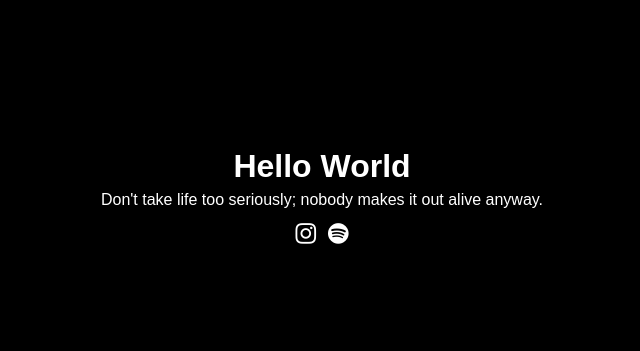
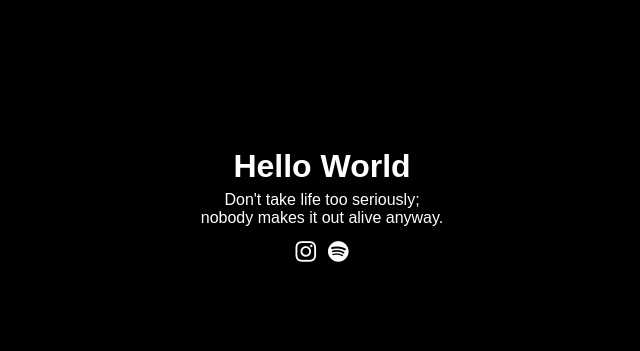
Before and after one commit to bintangazhar/bintangazhar.github.io, a plain HTML site: page index.html in a window 1280 px wide. Shown: the part 152-503 px from the top of the page, without its empty margins (318-958 px from the left). Drawn offline with Linux system fonts and the light colour scheme; a web font is replaced by a local one.

Commit message:
updatelagi

```diff
--- a/index.html
+++ b/index.html
@@ -14,7 +14,7 @@
   <body>
     <div class="container">
       <h1>Hello World</h1>
-      <p>Don't take life too seriously; nobody makes it out alive anyway.</p>
+      <p>Don't take life too seriously;<br/>nobody makes it out alive anyway.</p>
       <div class="social-wrapper">
         <a href="https://instagram.com/bintangazharr" target="_blank"><i class="fa fa-instagram" style="font-size:24px;color:white"></i></a>
         <a href="https://open.spotify.com/user/31y3ddddgnweuk5sbp34zuunmtba" target="_blank"><i class="fa fa-spotify" style="font-size:24px;color:white"></i></a>
```
